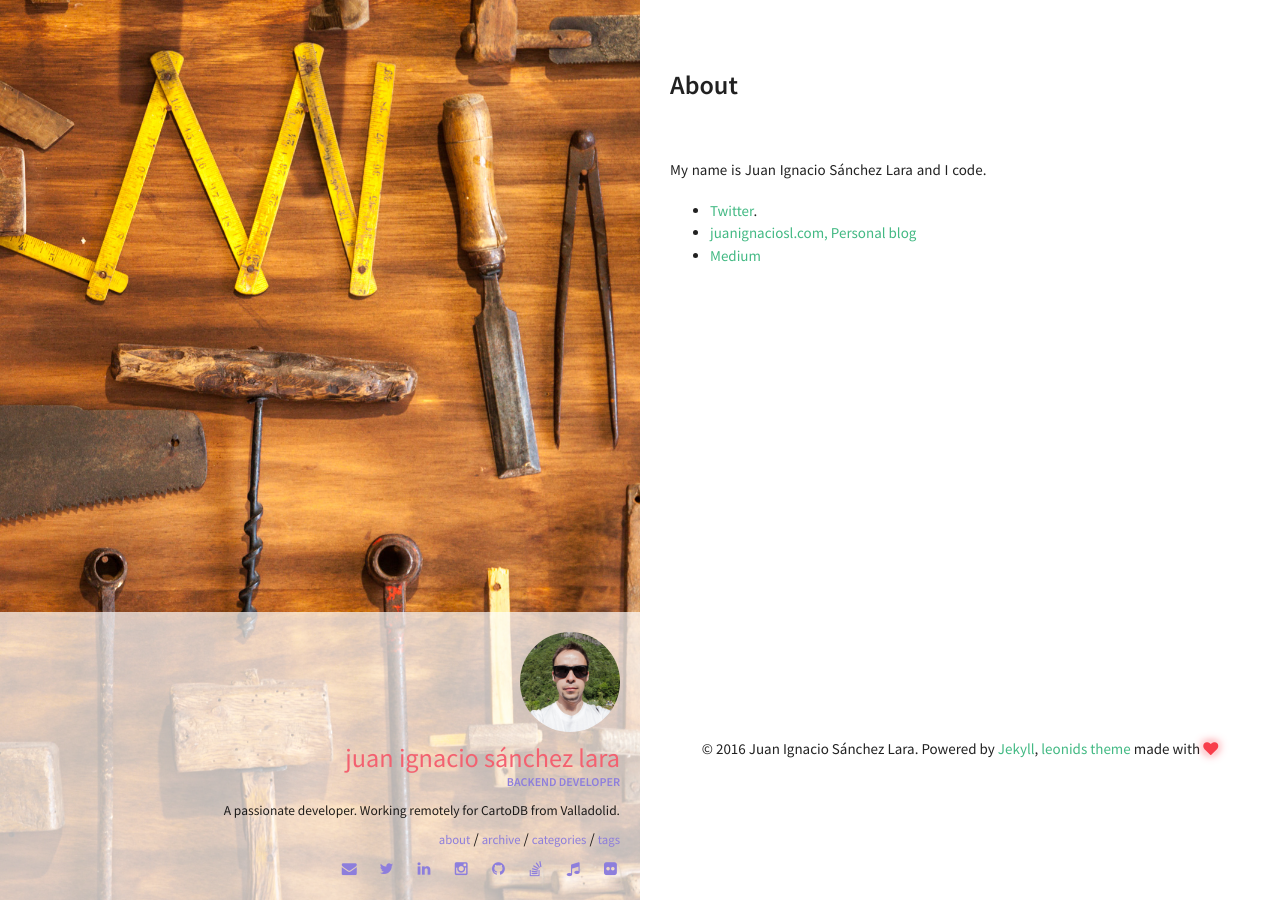
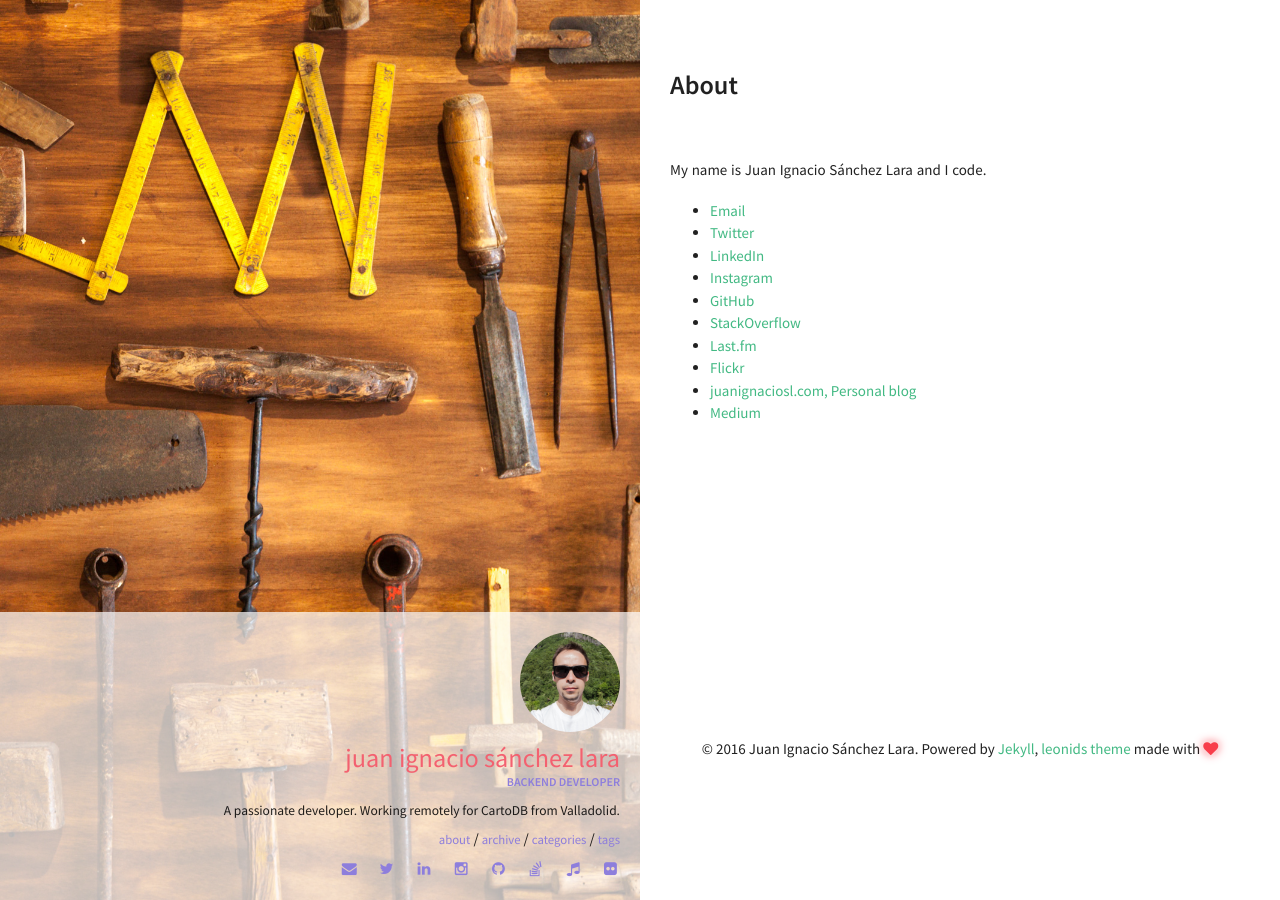
Before and after one commit to juanignaciosl/juanignaciosl.github.io, a Jekyll site: the page built from about.md, in a window 1280 px wide. Built offline with Jekyll 4.4.1, drawn with Linux system fonts in a browser that asks for light colours.

Commit message:
Update about.md

```diff
--- a/about.md
+++ b/about.md
@@ -6,6 +6,13 @@ permalink: /about/
 
 My name is Juan Ignacio Sánchez Lara and I code.
 
-- [Twitter](https://twitter.com/juanignaciosl).
+- [Email](mailto:juanignaciosl@gmail.com)
+- [Twitter](https://twitter.com/juanignaciosl)
+- [LinkedIn](http://linkedin.com/in/juanignaciosl)
+- [Instagram](http://instagram.com/juanignaciosl)
+- [GitHub](http://github.com/juanignaciosl)
+- [StackOverflow](http://stackoverflow.com/users/351721/juanignaciosl)
+- [Last.fm](http://lastfm.com/user/juanignaciosl)
+- [Flickr](http://www.flickr.com/juanignaciosl)
 - [juanignaciosl.com, Personal blog](http://www.juanignaciosl.com)
 - [Medium](https://medium.com/@juanignaciosl)
```
